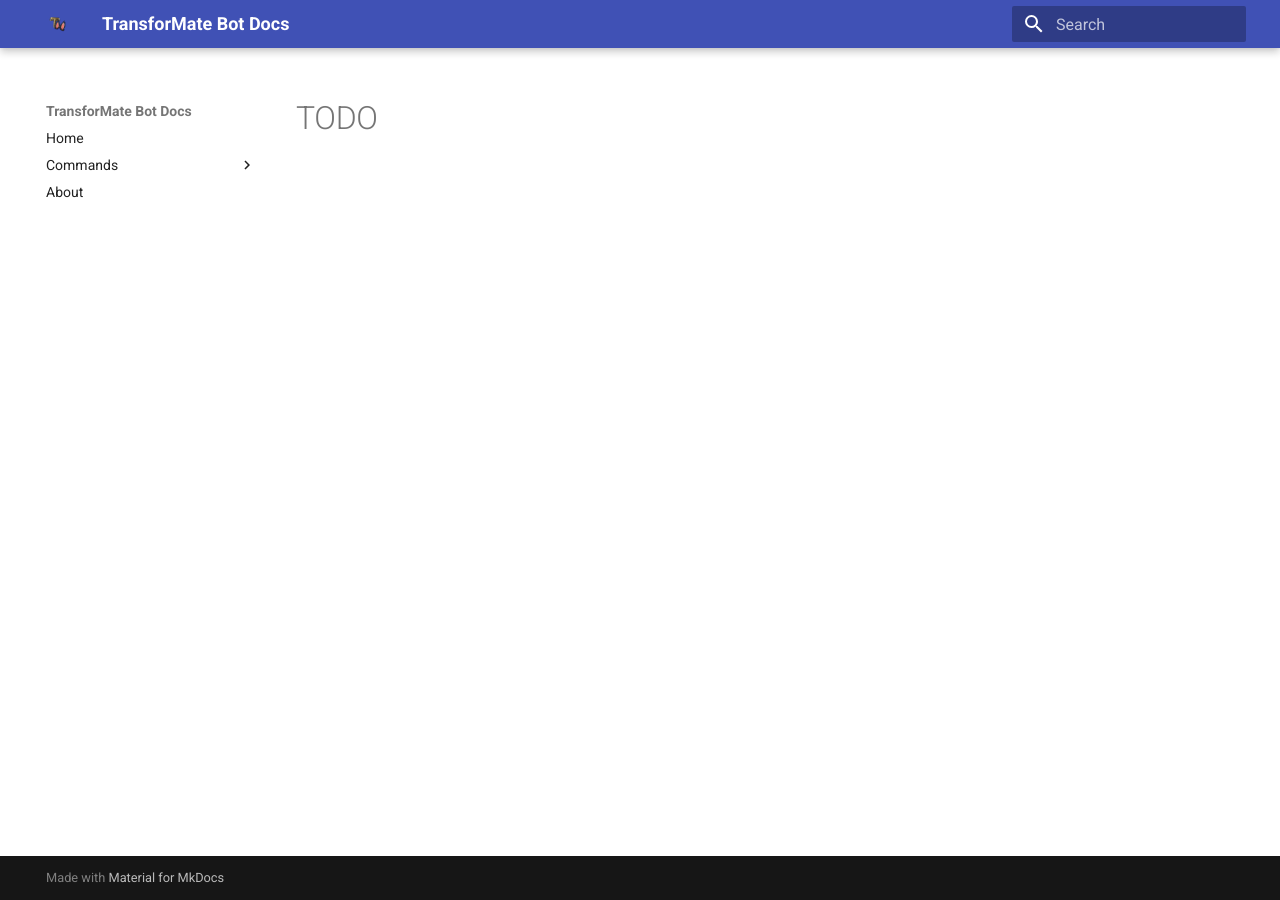
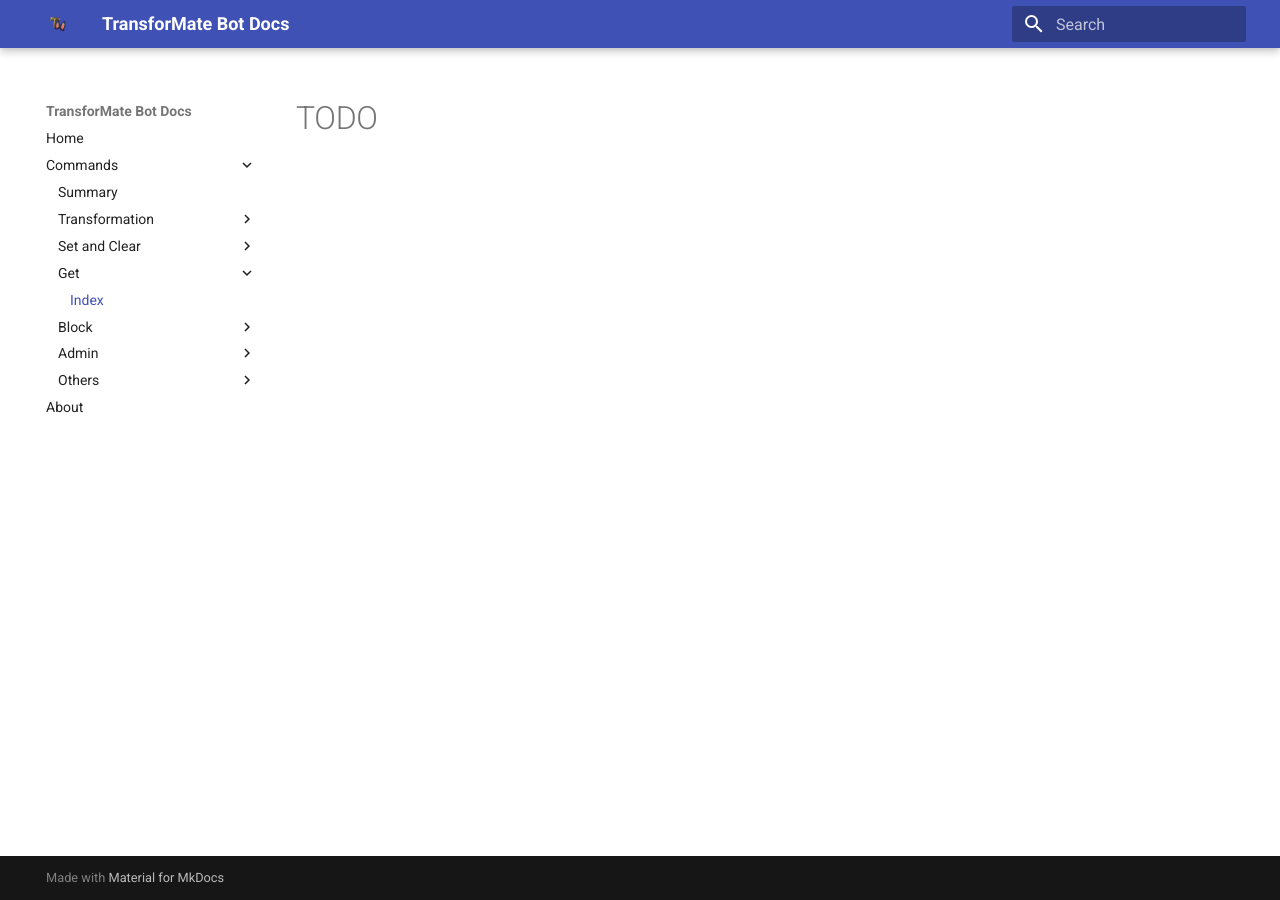
Before and after one commit to dorythecat/TransforMate, an MkDocs documentation site: the page built from docs/commands/get/index.md, in a window 1280 px wide. Built offline with MkDocs 1.6.1 and Material for MkDocs 9.7.7, drawn with Linux system fonts in a browser that asks for light colours.

Commit message:
Corrected some errors

```diff
--- a/mkdocs.yml
+++ b/mkdocs.yml
@@ -10,10 +10,10 @@
       - Summary: commands/summary.md
       - Transformation:
           - Index: commands/transformation/index.md
-      - Set:
+      - Set and Clear:
           - Index: commands/set_and_clear/index.md
       - Get:
-          - Index: commands/clear/index.md
+          - Index: commands/get/index.md
       - Block:
           - Index: commands/block/index.md
       - Admin:
```
